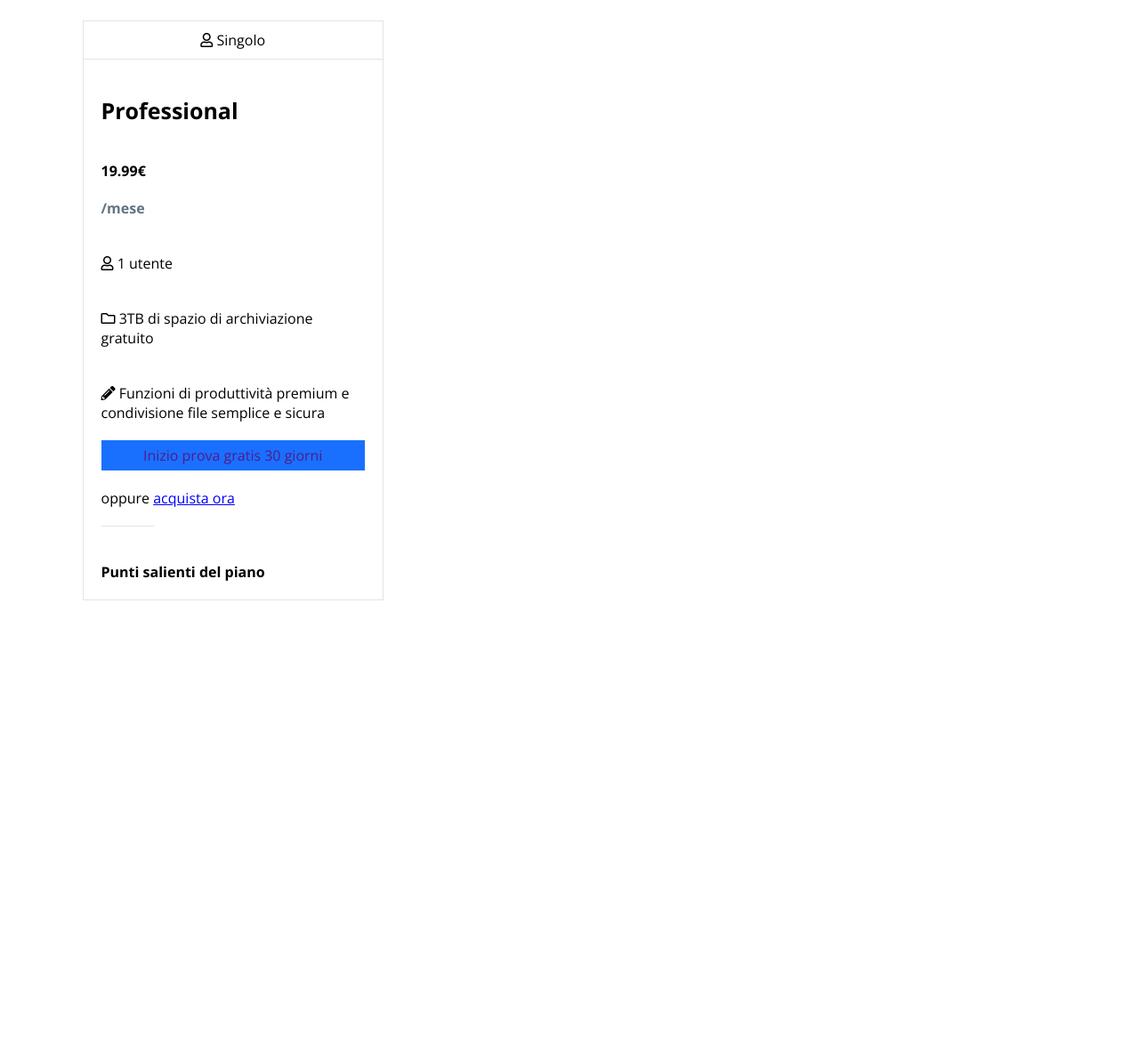
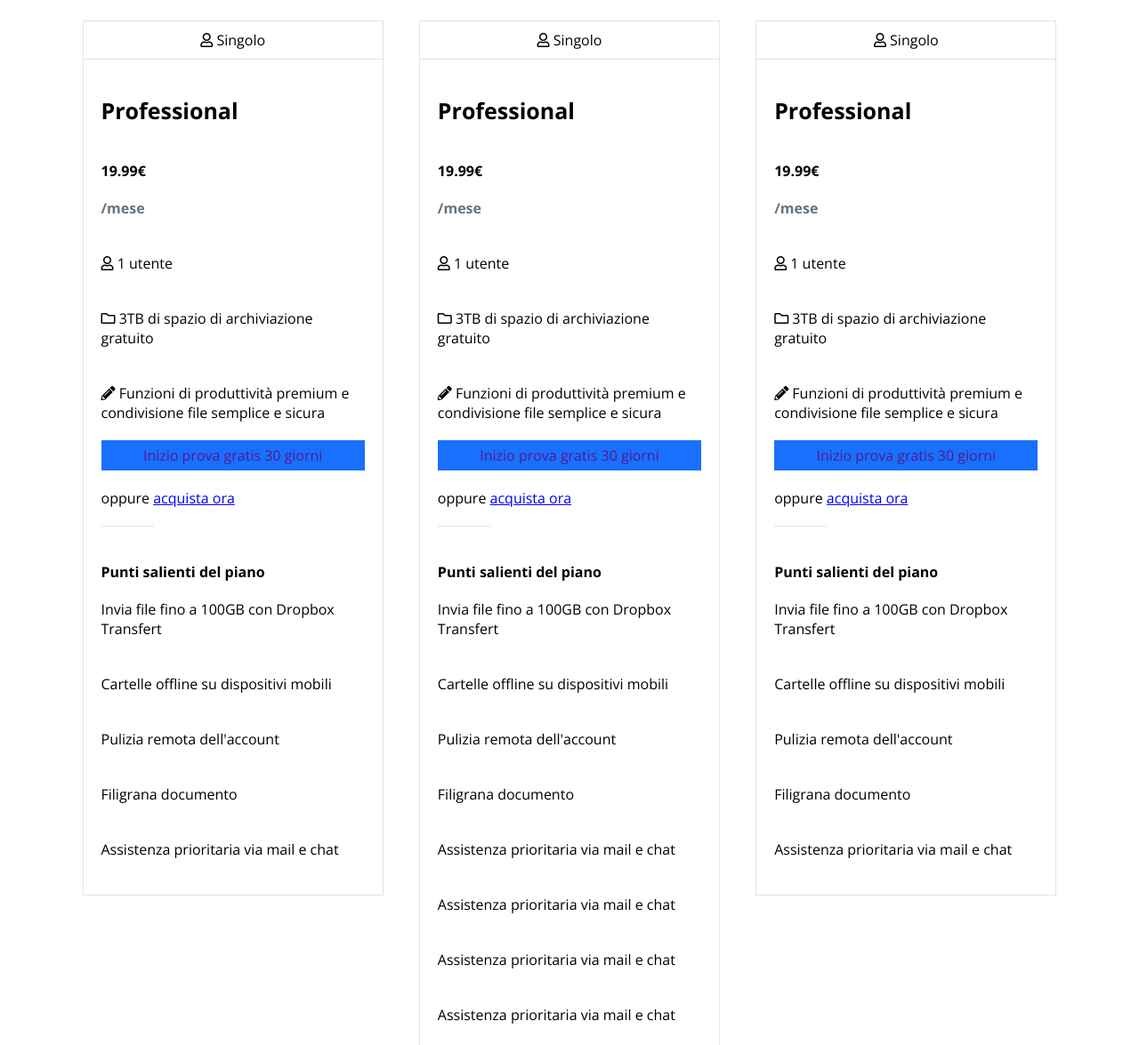
Before and after one commit to Maurizio-P/htmlcss-dropbox, a plain HTML site: page index.html in a window 1280 px wide. Shown: the part 1006-2181 px from the top of the page at 89% size. Before the commit the page ends 1701 px from the top, so only its background shows below. Drawn offline with nearby package versions, Linux system fonts and the light colour scheme.

Commit message:
complete column

```diff
--- a/css/styles.css
+++ b/css/styles.css
@@ -180,10 +180,13 @@ a {
     border-bottom: 1px solid #E4E4E6;
 }
 
-.recap-abb ul {
+/* .recap-abb ul {
     list-style: image(<i class="far fa-check"></i>);
+} */
+
+.recap-abb li {
+    padding: 20px 0;
 }
-
 
 
 
--- a/index.html
+++ b/index.html
@@ -52,7 +52,7 @@
     </header>
 
     <main class="main">
-        <div class="container ">
+        <div class="container row">
             <section class="section-main">
                 <div class="title-section">
                     <h2>Trova il piano Dropbox Business che fa per te</h2>
@@ -101,16 +101,105 @@
                     <div class="recap-abb">
                         <h5>Punti salienti del piano</h5>
                         <ul>
-                            <li></li>
-                            <li></li>
-                            <li></li>
-                            <li></li>
+                            <li>Invia file fino a 100GB con Dropbox Transfert</li>
+                            <li>Cartelle offline su dispositivi mobili</li>
+                            <li>Pulizia remota dell'account</li>
+                            <li>Filigrana documento</li>
+                            <li>Assistenza prioritaria via mail e chat</li>
                         </ul>
                     </div>
                 </div>
             </div>
-            <div class="column-box col-3_9"></div>
-            <div class="column-box col-3_9"></div>
+
+            <div class="column-box col-3_9">
+                <div class="column">
+                    <section style="padding: 10px 0;"><i class="far fa-user"></i> Singolo</section>
+                    <div class="features-abb">
+                        <div class="type-abb">
+                            <ul>
+                                <li><h3>Professional</h3></li>
+                                <li><h4>19.99€</h4></li>
+                                <li><h5>/mese</h5></li>
+                            </ul>
+                        </div>
+
+                        <div class="function-abb">
+                            <ul>
+                                <li><i class="far fa-user"></i> 1 utente</li>
+                                <li><i class="far fa-folder"></i> 3TB di spazio di archiviazione gratuito</li>
+                                <li><i class="fas fa-pencil-alt"></i> Funzioni di produttività premium e condivisione file semplice e sicura</li>
+                            </ul>
+                        </div>
+
+                        <div class="button-container bt"><a href="">Inizio prova gratis 30 giorni</a></div>
+
+                        <div class="alt-link-container">
+                            oppure <a class="alt-link" href="">acquista ora</a>
+                        </div>
+
+                        <div class="separator"></div>
+                    </div>
+
+                    <div class="recap-abb">
+                        <h5>Punti salienti del piano</h5>
+                        <ul>
+                            <li>Invia file fino a 100GB con Dropbox Transfert</li>
+                            <li>Cartelle offline su dispositivi mobili</li>
+                            <li>Pulizia remota dell'account</li>
+                            <li>Filigrana documento</li>
+                            <li>Assistenza prioritaria via mail e chat</li>
+                            <li>Assistenza prioritaria via mail e chat</li>
+                            <li>Assistenza prioritaria via mail e chat</li>
+                            <li>Assistenza prioritaria via mail e chat</li>
+                            <li>Assistenza prioritaria via mail e chat</li>
+                            <li>Assistenza prioritaria via mail e chat</li>
+                            <li>Assistenza prioritaria via mail e chat</li>
+                        </ul>
+                    </div>
+                </div>
+            </div>
+
+            <div class="column-box col-3_9">
+                <div class="column">
+                    <section style="padding: 10px 0;"><i class="far fa-user"></i> Singolo</section>
+                    <div class="features-abb">
+                        <div class="type-abb">
+                            <ul>
+                                <li><h3>Professional</h3></li>
+                                <li><h4>19.99€</h4></li>
+                                <li><h5>/mese</h5></li>
+                            </ul>
+                        </div>
+
+                        <div class="function-abb">
+                            <ul>
+                                <li><i class="far fa-user"></i> 1 utente</li>
+                                <li><i class="far fa-folder"></i> 3TB di spazio di archiviazione gratuito</li>
+                                <li><i class="fas fa-pencil-alt"></i> Funzioni di produttività premium e condivisione file semplice e sicura</li>
+                            </ul>
+                        </div>
+
+                        <div class="button-container bt"><a href="">Inizio prova gratis 30 giorni</a></div>
+
+                        <div class="alt-link-container">
+                            oppure <a class="alt-link" href="">acquista ora</a>
+                        </div>
+
+                        <div class="separator"></div>
+                    </div>
+
+                    <div class="recap-abb">
+                        <h5>Punti salienti del piano</h5>
+                        <ul>
+                            <li>Invia file fino a 100GB con Dropbox Transfert</li>
+                            <li>Cartelle offline su dispositivi mobili</li>
+                            <li>Pulizia remota dell'account</li>
+                            <li>Filigrana documento</li>
+                            <li>Assistenza prioritaria via mail e chat</li>
+                        </ul>
+                    </div>
+                </div>
+            </div>
         </div>
     </main>
     <footer></footer>
```
